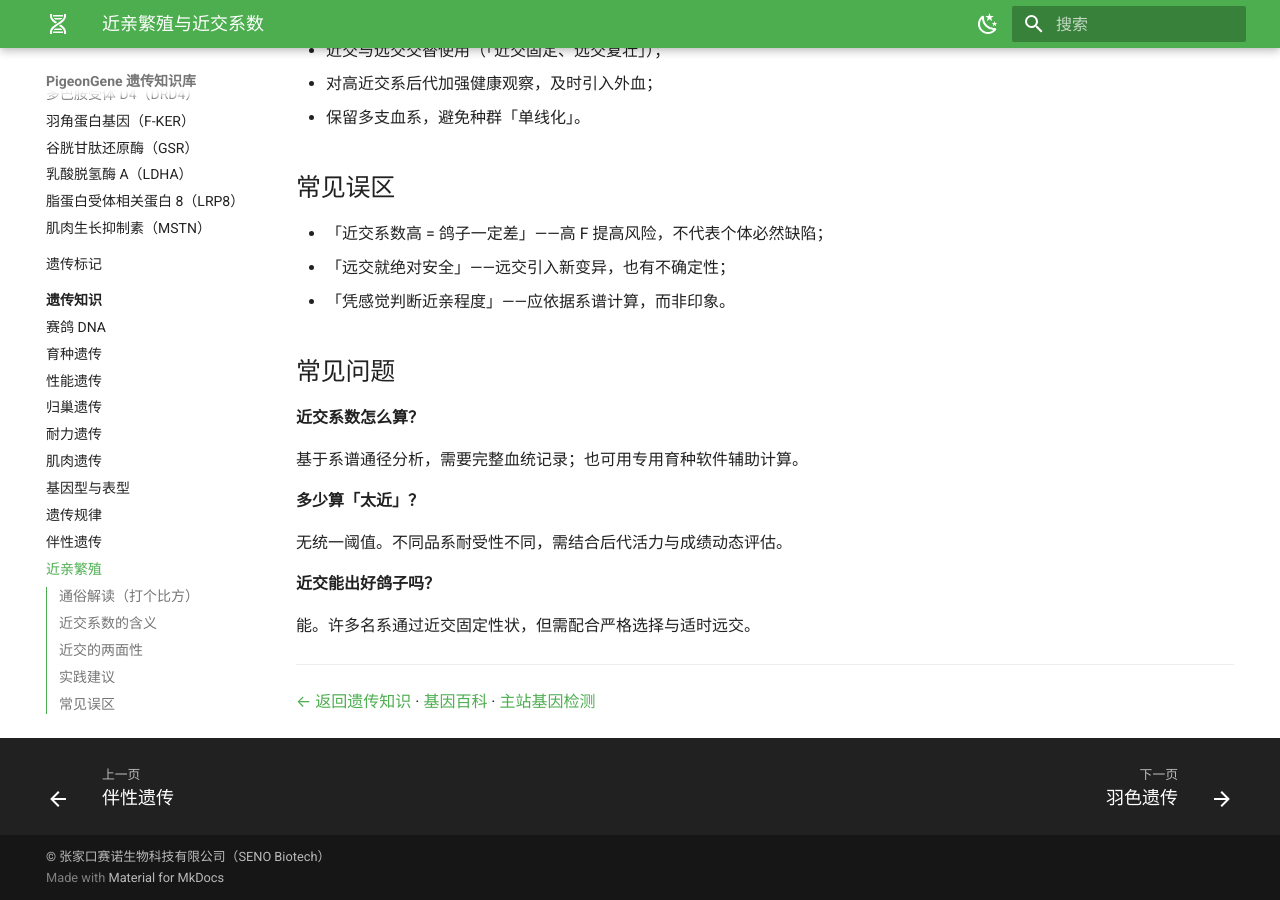
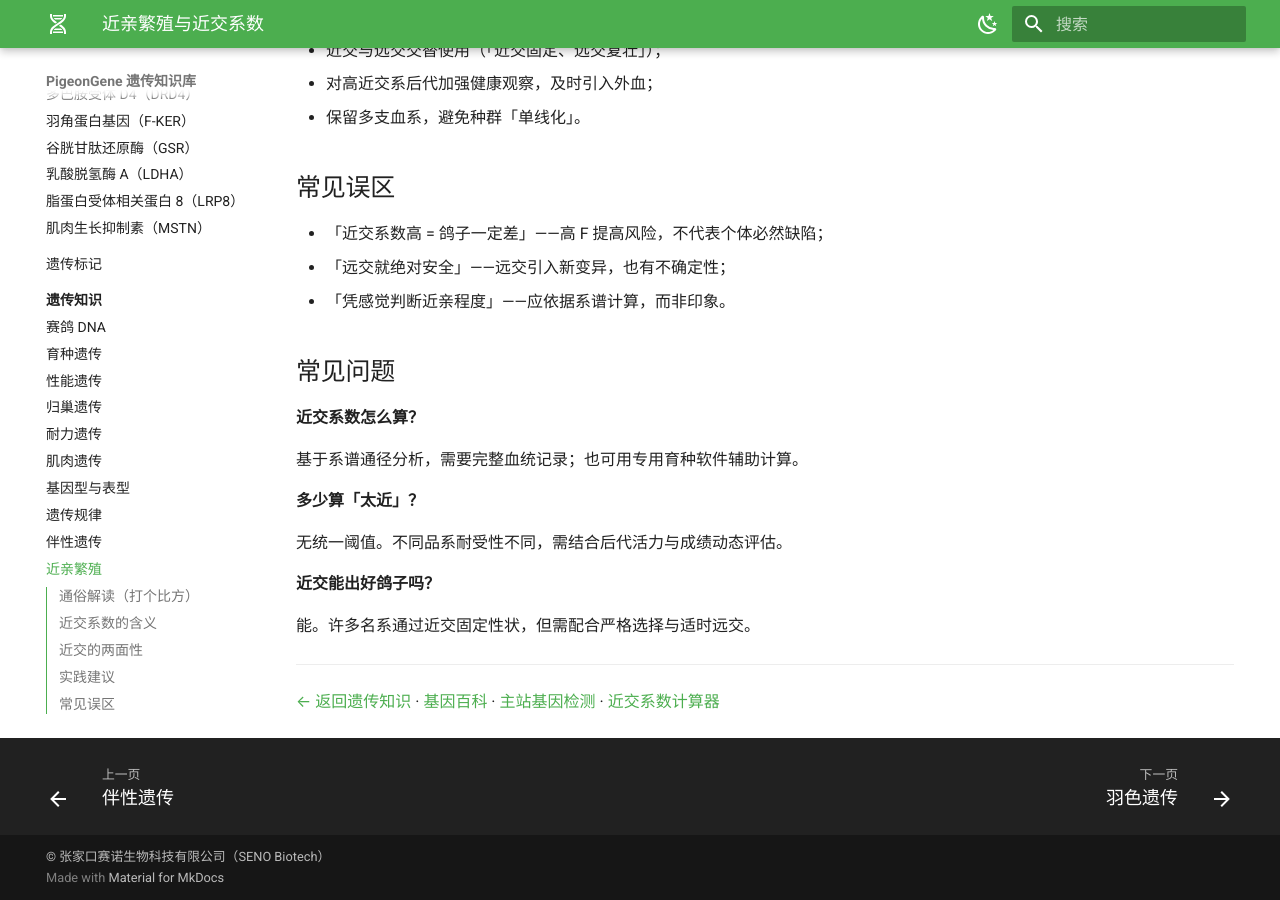
Before and after one commit to martinxionbiotech-max/Genetics.pigeongene, an MkDocs documentation site: the page built from docs/topics/inbreeding-coefficient.md, in a window 1280 px wide and 900 px high, scrolled down 818 px. Built offline with MkDocs 1.6.1 and Material for MkDocs 9.7.7, drawn with Linux system fonts in a browser that asks for light colours.

Commit message:
links: 近交系数主题页加 tools 计算器下游互链

```diff
--- a/docs/topics/inbreeding-coefficient.md
+++ b/docs/topics/inbreeding-coefficient.md
@@ -62,4 +62,4 @@ schema_type: article
 
 ---
 
-[← 返回遗传知识](index.md) · [基因百科](../genes/index.md) · [主站基因检测](https://senopigeon.com/jiyin-jiance/)
+[← 返回遗传知识](index.md) · [基因百科](../genes/index.md) · [主站基因检测](https://senopigeon.com/jiyin-jiance/) · [近交系数计算器](https://tool.senopigeon.com/inbreeding-calculator/)
```
